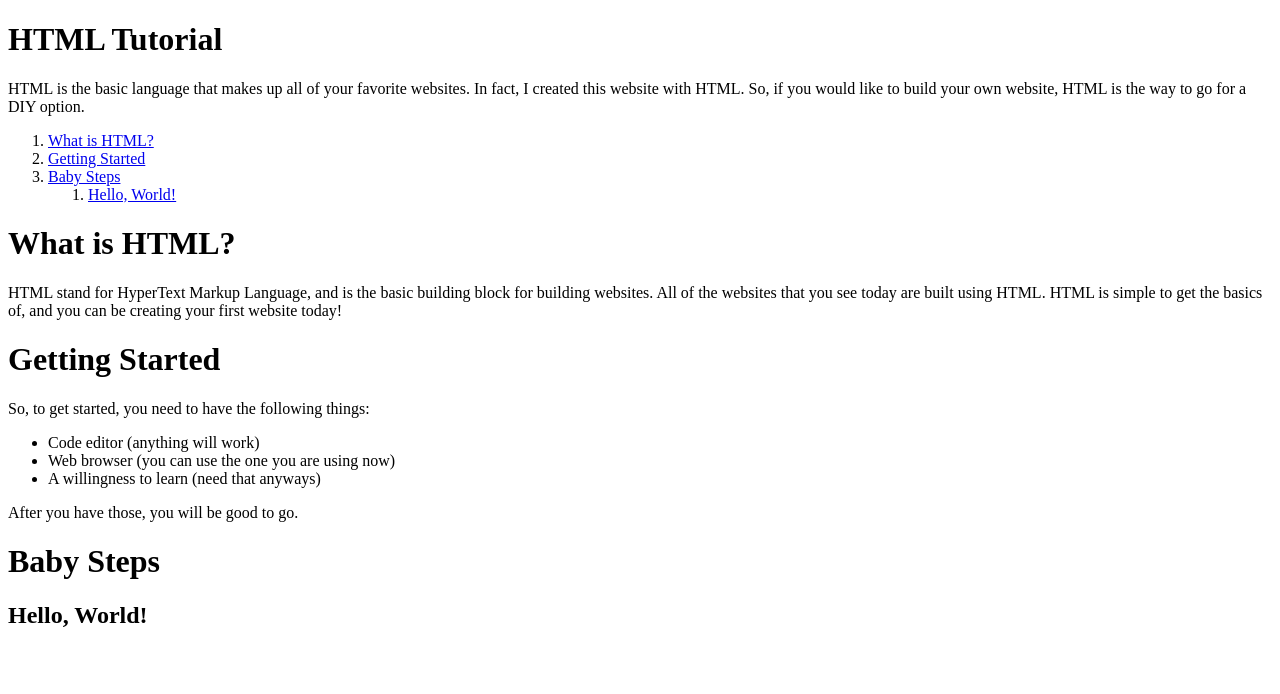
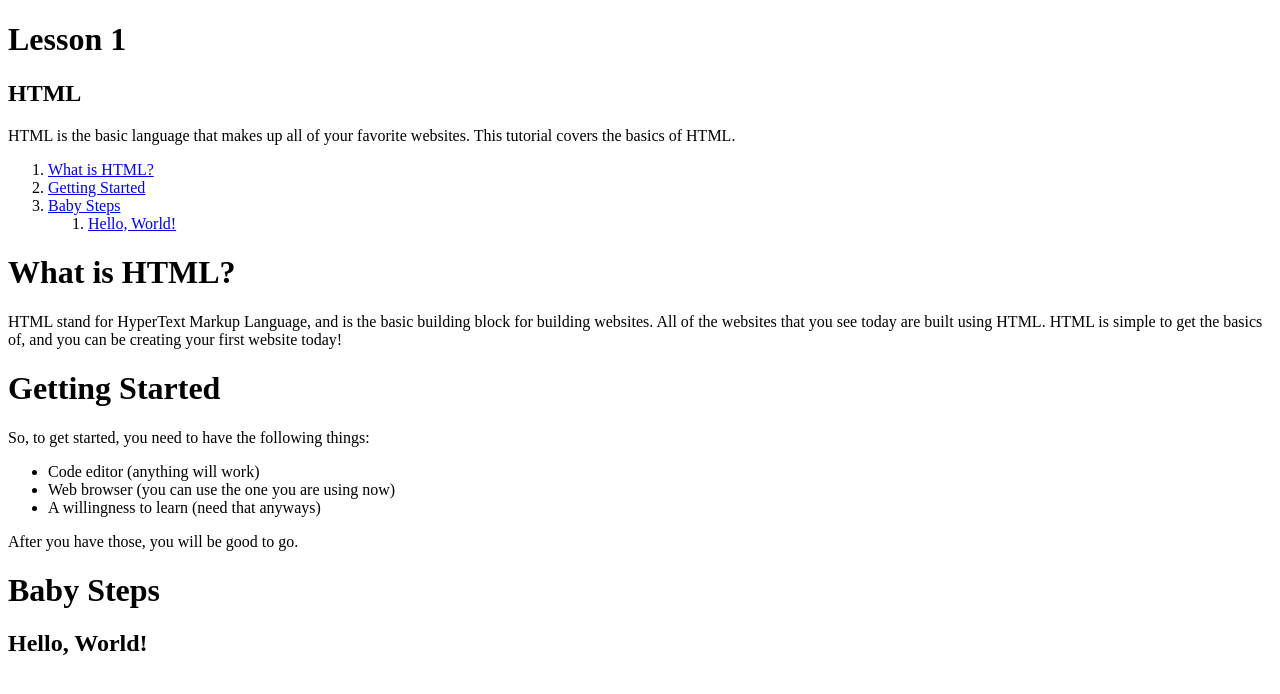
Before and after one commit to dabudke/dabudke.github.io, a plain HTML site: page tutorials/html/lesson1.html in a window 1280 px wide. Drawn offline with Linux system fonts and the light colour scheme; files that its build step writes are made by us from their sources.

Commit message:
Save changes to lesson 1

```diff
--- a/tutorials/html/lesson1.html
+++ b/tutorials/html/lesson1.html
@@ -1,16 +1,16 @@
 <!DOCTYPE html>
 <html lang='en_US'>
     <head>
-        <title>HTML \ Tutorials | LittleKitacho's Coding Haven</title>
-        <meta name="description" content="Some different tutorials that LittleKitacho has come up with.">
+        <title>Lesson 1 - HTML | LittleKitacho's Coding Haven</title>
         <link rel="stylesheet" href="./tutorials.css">
     </head>
     <body>
         <div id="header">
-            <h1 id="title">HTML Tutorial</h1>
+            <h1 id="lesson">Lesson 1</h1>
+            <h2 id="topic">HTML</h2>
             <p id="description">HTML is the basic language that makes up all of your favorite websites.
-                In fact, I created this website with HTML.  So, if you would like to build your own
-                website, HTML is the way to go for a DIY option.</p>
+                This tutorial covers the basics of HTML.
+            </p>
         </div>
         <div id="index">
             <ol>
```
